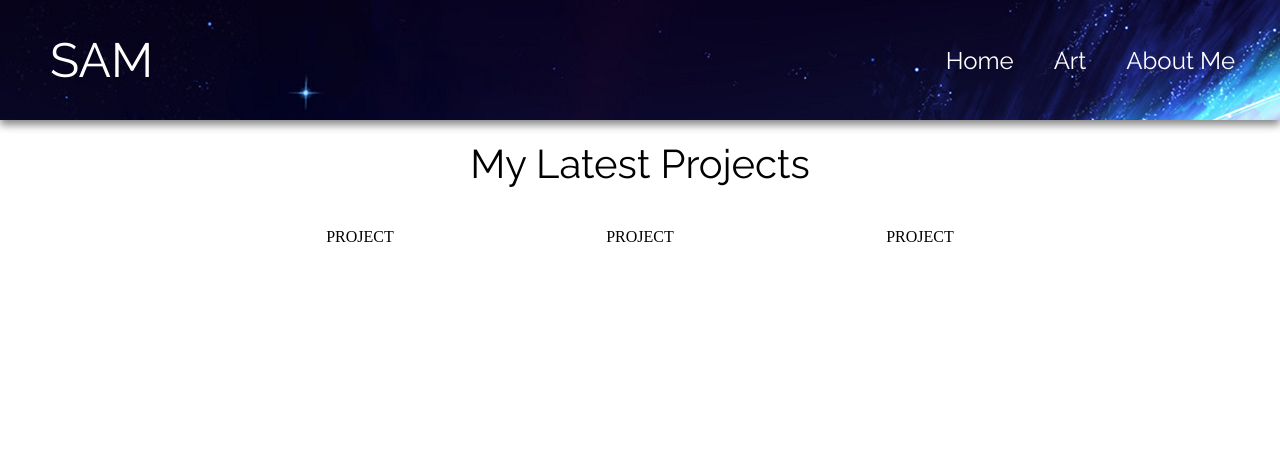
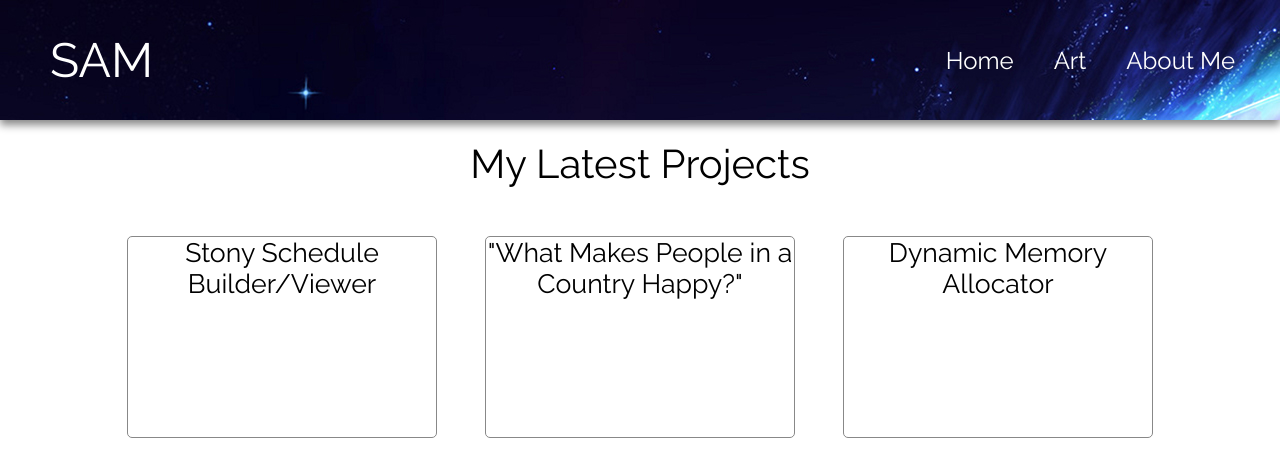
Before and after one commit to sam-ng/SAM, a Gatsby site in the folder client/: page / in a window 1280 px wide. Built offline with nearby package versions, Linux system fonts and the light colour scheme; Gatsby itself is replaced by a stand-in of ours.

Commit message:
Fixed card alignment and added some hover shadow effects.

```diff
--- a/client/src/components/home/Body.js
+++ b/client/src/components/home/Body.js
@@ -10,15 +10,7 @@ const BodyTitle = styled.h1`
   text-align: center;
 `;
 
-const StyledGrid = styled(Grid)`
-  @import url('https://fonts.googleapis.com/css2?family=Raleway&display=swap');
-  font-family: 'Raleway', sans-serif;
-  font-size: 24pt;
-  font-weight: 100;
-  text-align: center;
-
-  align-self: center;
-`;
+const StyledGrid = styled(Grid)``;
 
 export default function Body() {
   return (
--- a/client/src/components/home/Grid.js
+++ b/client/src/components/home/Grid.js
@@ -1,15 +1,16 @@
 import React from 'react';
 import styled from 'styled-components';
-import GridItem from './ProjectCard';
+import ProjectCard from './ProjectCard';
 
 const Wrapper = styled.div`
   margin: auto;
-  width: 50%;
+  margin-top: 50px;
+  width: 80%;
   display: grid;
   grid-template:
-    [row1-start] 'project project project' 100px [row1-end]
+    [row1-start] 'project project project' 200px [row1-end]
     / 1fr 1fr 1fr;
-  gap: 200px 200px;
+  gap: 50px 50px;
   justify-items: center;
   align-items: center;
 `;
@@ -17,9 +18,9 @@ const Wrapper = styled.div`
 export default function Grid() {
   return (
     <Wrapper>
-      <GridItem></GridItem>
-      <GridItem></GridItem>
-      <GridItem></GridItem>
+      <ProjectCard projectName="Stony Schedule Builder/Viewer"></ProjectCard>
+      <ProjectCard projectName='"What Makes People in a Country Happy?"'></ProjectCard>
+      <ProjectCard projectName="Dynamic Memory Allocator"></ProjectCard>
     </Wrapper>
   );
 }
--- a/client/src/components/home/ProjectCard.js
+++ b/client/src/components/home/ProjectCard.js
@@ -1,5 +1,31 @@
 import React from 'react';
+import styled from 'styled-components';
 
-export default function GridCard() {
-  return <div>PROJECT</div>;
+const Wrapper = styled.div`
+  height: 100%;
+  width: 100%;
+  border: 1px solid #888888;
+  border-radius: 5px;
+  transition: box-shadow 0.3s;
+  &:hover {
+    box-shadow: 0px 0px 8px #888888;
+  }
+`;
+
+const Title = styled.p`
+  @import url('https://fonts.googleapis.com/css2?family=Raleway&display=swap');
+  font-family: 'Raleway', sans-serif;
+  font-size: 20pt;
+  font-weight: 100;
+  text-align: center;
+  text-overflow: ellipsis;
+  overflow: hidden;
+`;
+
+export default function ProjectCard(props) {
+  return (
+    <Wrapper>
+      <Title>{props.projectName}</Title>
+    </Wrapper>
+  );
 }
```
